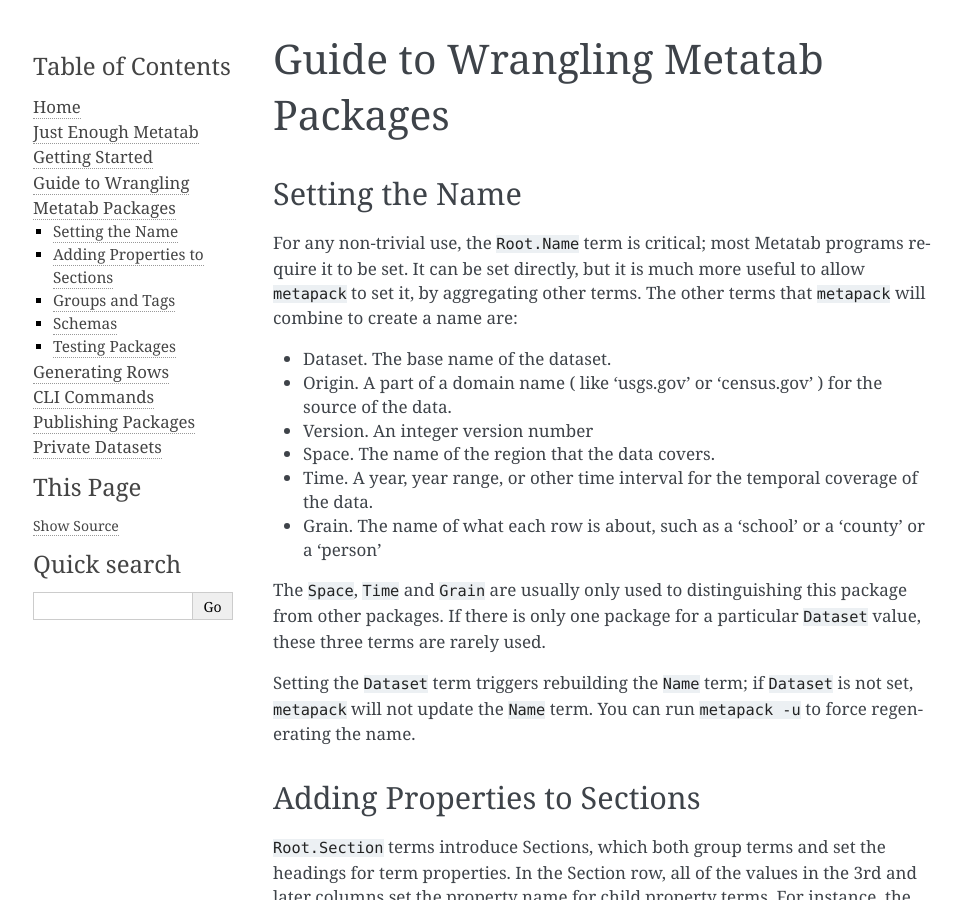
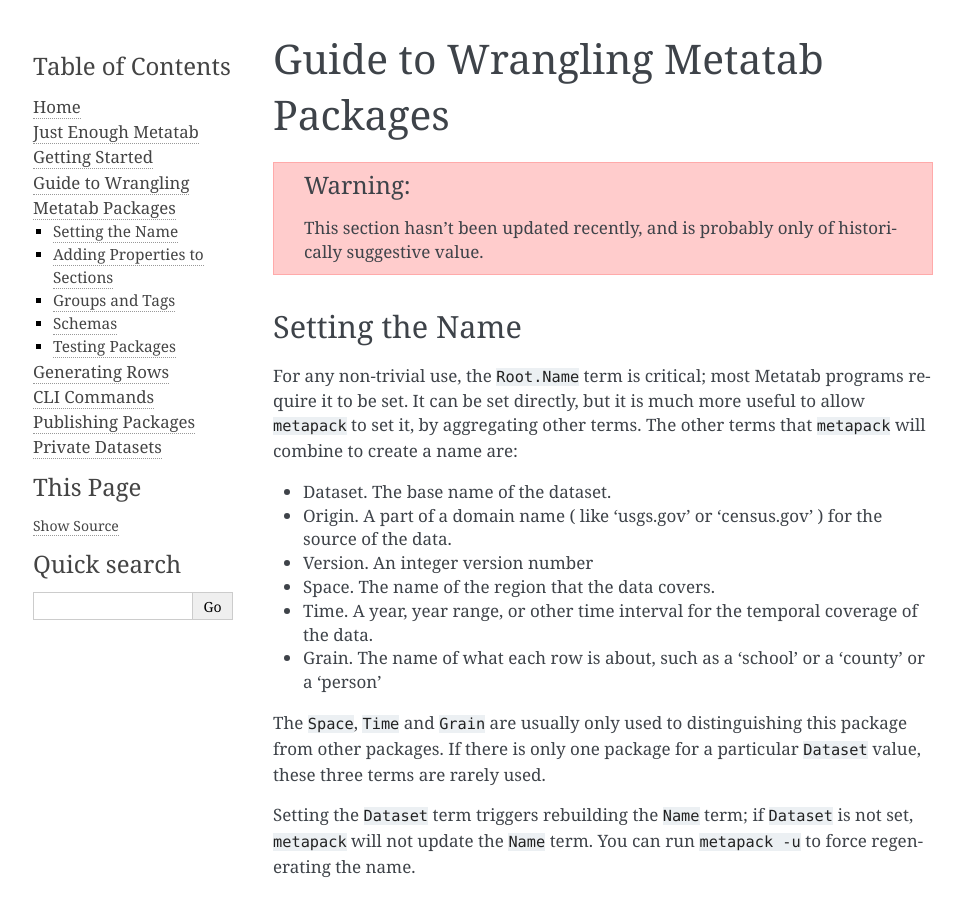
Before and after one commit to Metatab/metapack, a Sphinx documentation site: the page built from docs/source/WranglingPackages.rst, in a window 1280 px wide and 900 px high. Shown: the whole window, without its empty margins (147-1111 px from the left). Built offline with Sphinx 7.4.7, drawn with Linux system fonts in a browser that asks for light colours.

Commit message:
requirements update

```diff
--- a/docs/source/GettingStarted.rst
+++ b/docs/source/GettingStarted.rst
@@ -394,8 +394,6 @@ The :command:`mp info` command has some use ful options for examining packages.
 	Name    name       string
 	Size    size       number
 
-
-
 Using a Package
 +++++++++++++++
 
--- a/docs/source/Publishing.rst
+++ b/docs/source/Publishing.rst
@@ -1,6 +1,9 @@
 
 Publishing Packages
 ===================
+
+.. warning::
+   This section hasn't been updated recently, and is probably only of historically suggestive value.
 
 The ``metasync`` program can build multiple package types and upload them to an
 S3 bucket. Typical usage is:
--- a/docs/source/WranglingPackages.rst
+++ b/docs/source/WranglingPackages.rst
@@ -1,5 +1,8 @@
 Guide to Wrangling Metatab Packages
 ===================================
+
+.. warning::
+   This section hasn't been updated recently, and is probably only of historically suggestive value.
 
 
 Setting the Name
```
